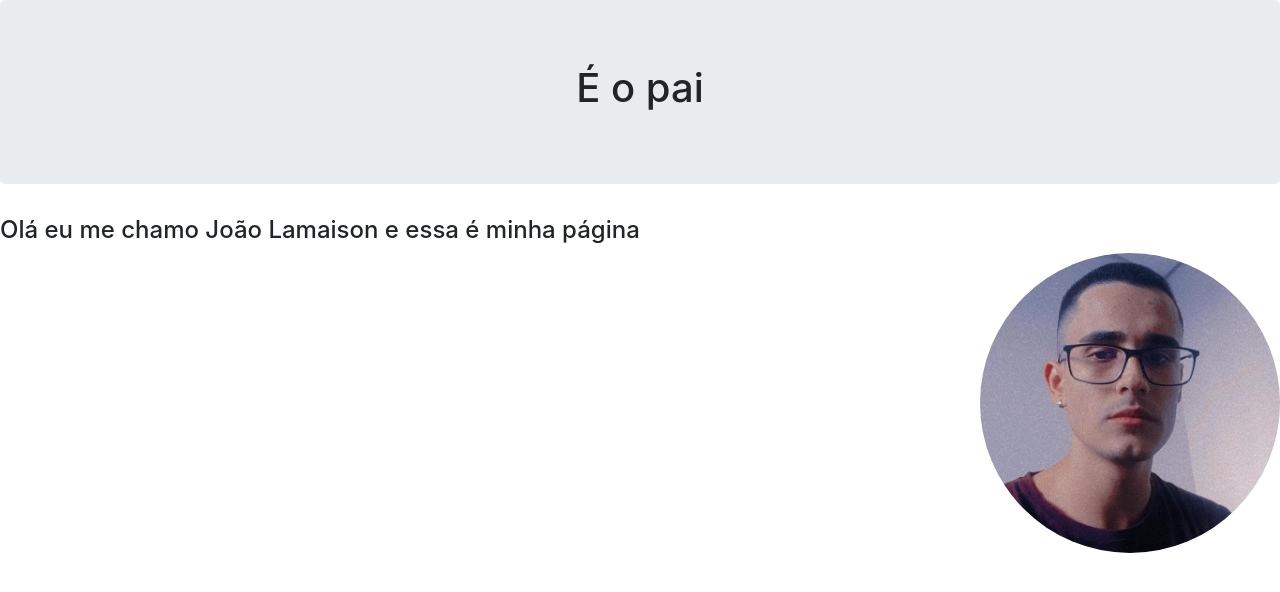
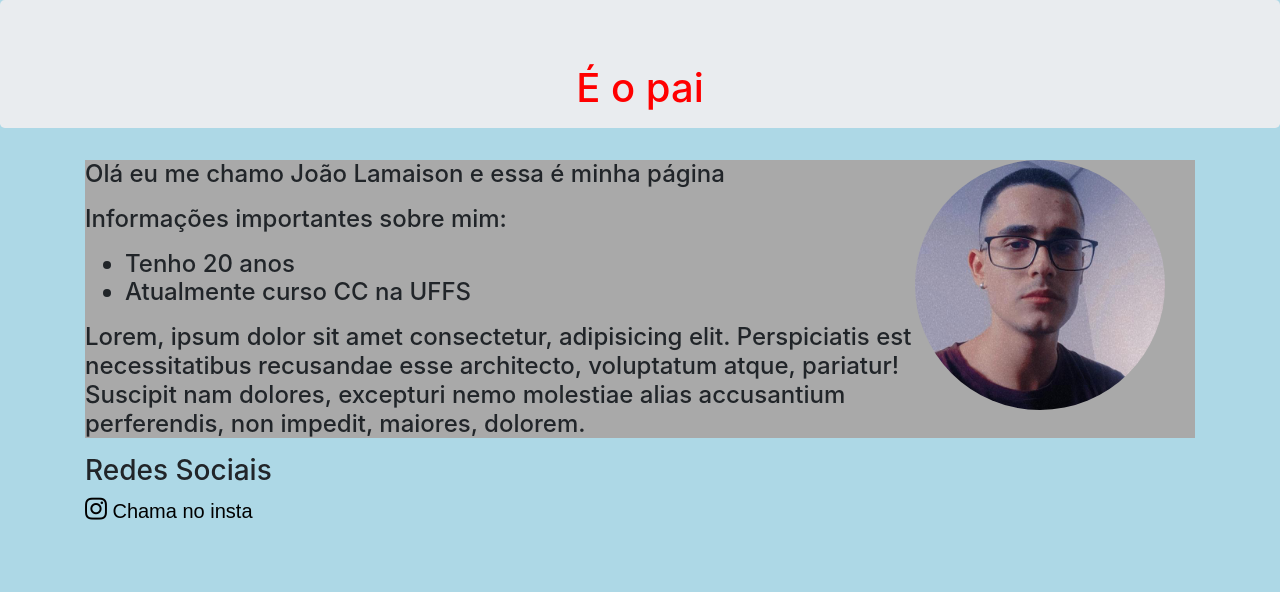
Before and after one commit to lamaison22/ccuffs-site, a plain HTML site: page index.html in a window 1280 px wide. Drawn offline with nearby package versions, Linux system fonts and the light colour scheme.

Commit message:
Add files via upload

```diff
--- a/index.html
+++ b/index.html
@@ -6,12 +6,35 @@
 	<link rel="stylesheet" type="text/css" href="https://cdnjs.cloudflare.com/ajax/libs/font-awesome/5.15.3/css/all.min.css">
 	<link rel="stylesheet" href="style.css">
 	<title>Página João Lamaison</title>
-	<div class="jumbotron text-center">
+	<div id="pai" class="jumbotron text-center">
 	<h1>É o pai</h1>
 	</div>
-	<div>
-		<h4>Olá eu me chamo João Lamaison e essa é minha página</h4>
-		<img id="eu" src="eu.jpg" class="rounded-circle" alt="">
+	<div class="container">
+
+
+	<div id="infos">
+		<h4>Olá eu me chamo João Lamaison e essa é minha página
+
+			<img id="eu" src="eu.jpg" class="rounded-circle" alt="">
+			<p></p>
+			<p>Informações importantes sobre mim: </p>
+			<ul>
+				<li>
+					Tenho 20 anos
+				</li>
+				<li>
+					Atualmente curso CC na UFFS
+				</li>
+			</ul>
+			<p> Lorem, ipsum dolor sit amet consectetur, adipisicing elit. Perspiciatis est necessitatibus recusandae esse architecto, voluptatum atque, pariatur! Suscipit nam dolores, excepturi nemo molestiae alias accusantium perferendis, non impedit, maiores, dolorem.</p>
+			</h4>
+	</div>
+
+	</div>
+
+	<div class="container">
+				<h3>Redes Sociais</h3>
+				<p><a href="https://www.instagram.com/joaolamaison/"><i class="fab fa-instagram"></i> Chama no insta</a></p>
 	</div>
 
 </head>
--- a/style.css
+++ b/style.css
@@ -1,6 +1,40 @@
 
 #eu{
-	height: 300px;
-	width: 300px;
+
+	height: 250px;
+	width: 250px;
+	float: right;
+	margin-right: 30px;
+}
+#infos{
+	background-color: darkgrey;
+}
+
+i{
+	color: black;
+	font-size: 25px;
+	margin-bottom: 0;
+}
+a{
+	color: black;
+	font-family: arial;
+	font-size: 20px;
+}
+body{
+	background-color: lightblue;
+}
+#pai{
+	height: 50px;
+}
+#pai h1{
+	color: red;
+
+	text-align: center;
+}
+#foto{
+
+	z-index: 1;
+}
+div .container{
 	float: right;
 }
```
Also changed, not shown: 1 other file.
